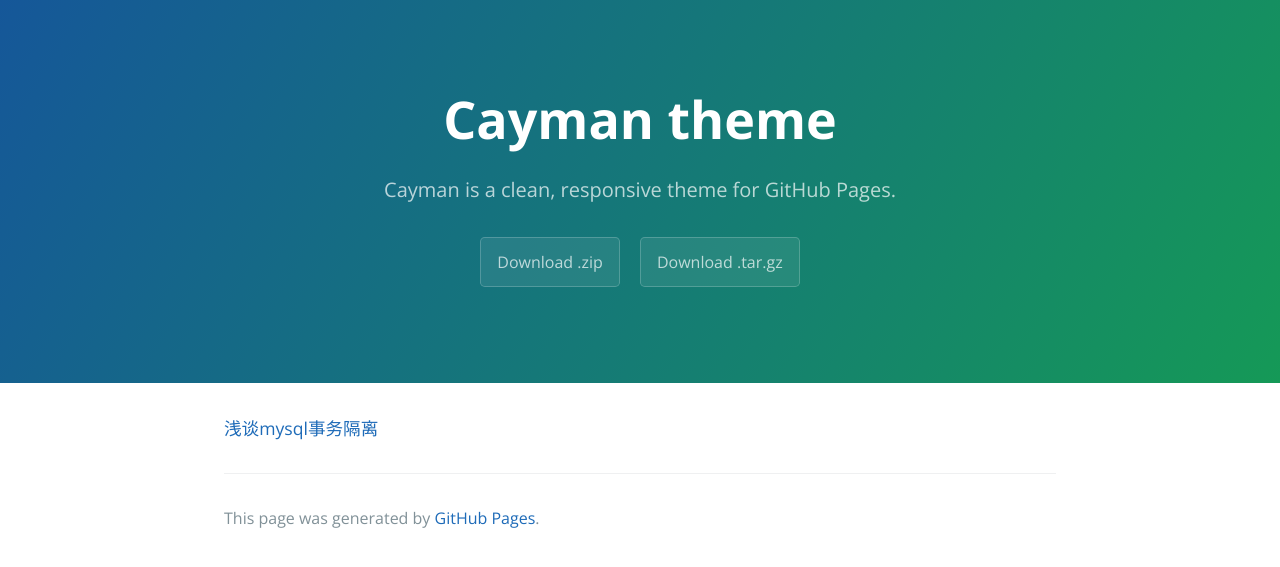
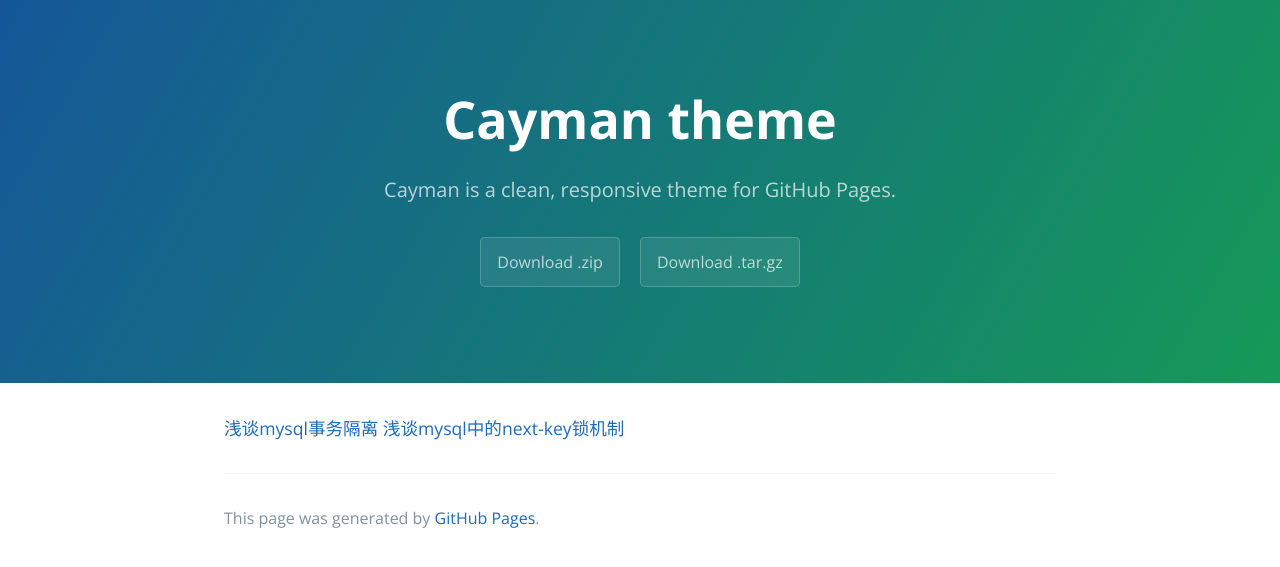
Before and after one commit to Kurok1/kurok1.github.io, a Jekyll site: the page built from index.md, in a window 1280 px wide. Shown: the top 567 px of the page. Built offline with Jekyll 4.4.1, drawn with Linux system fonts in a browser that asks for light colours.

Commit message:
add new doc 'talk about next-key lock'

```diff
--- a/index.md
+++ b/index.md
@@ -3,3 +3,4 @@ layout: default
 ---
 
 [浅谈mysql事务隔离](./docs/mysql/talk-about-transaction-isolation.html)
+[浅谈mysql中的next-key锁机制](./docs/mysql/talk-about-next-key-lock.html)
```
